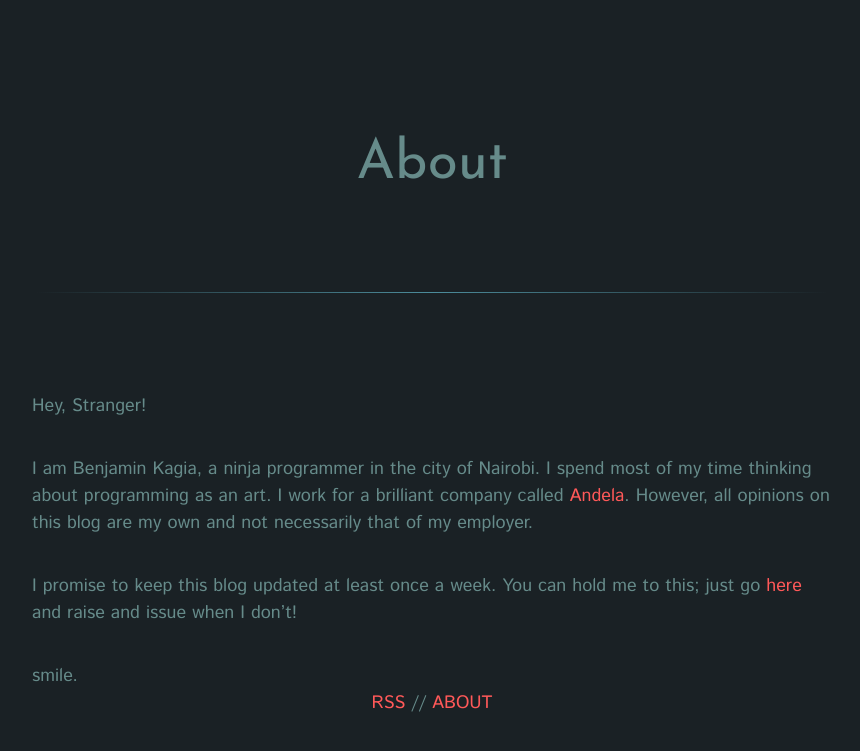
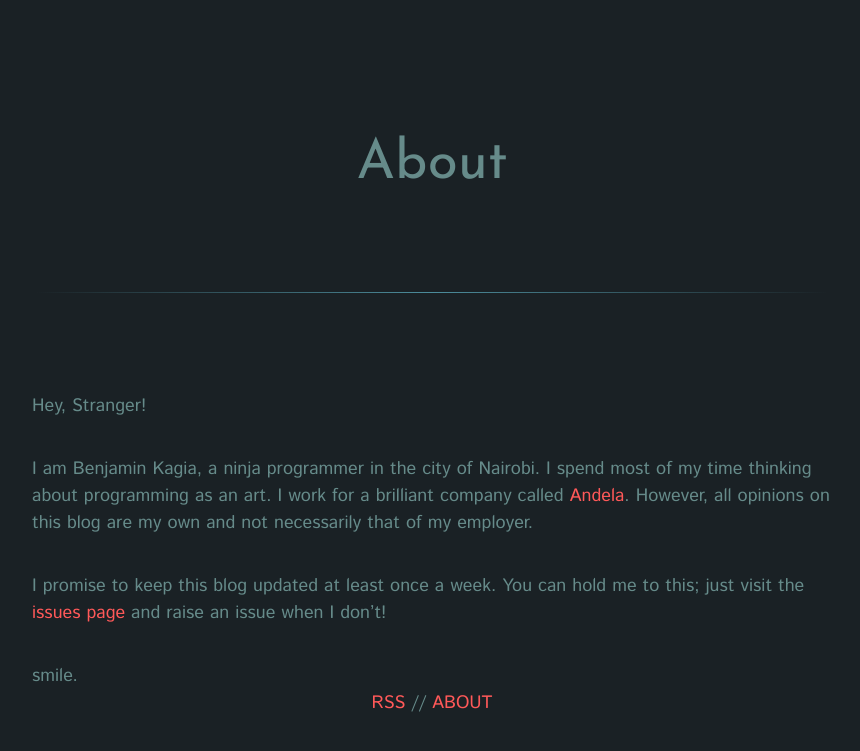
Before and after one commit to kagia/kagia.github.io, a Jekyll site: the page built from about.md, in a window 1280 px wide. Shown: the top 751 px of the page, without its empty margins (208-1068 px from the left). Built offline with Jekyll 4.4.1, drawn with Linux system fonts in a browser that asks for light colours; nearby versions of some CDN libraries.

Commit message:
fix gramatical errors on about page

```diff
--- a/about.md
+++ b/about.md
@@ -8,6 +8,6 @@ Hey, Stranger!
 
 I am Benjamin Kagia, a ninja programmer in the city of Nairobi. I spend most of my time thinking about programming as an art. I work for a brilliant company called [Andela](https://www.andela.com){:target="_blank"}. However, all opinions on this blog are my own and not necessarily that of my employer.
 
-I promise to keep this blog updated at least once a week. You can hold me to this; just go [here](https://github.com/kagia/kagia.github.io/issues){:target="_blank"} and raise and issue when I don't!
+I promise to keep this blog updated at least once a week. You can hold me to this; just visit the [issues page](https://github.com/kagia/kagia.github.io/issues){:target="_blank"} and raise an issue when I don't!
 
 smile.
```
